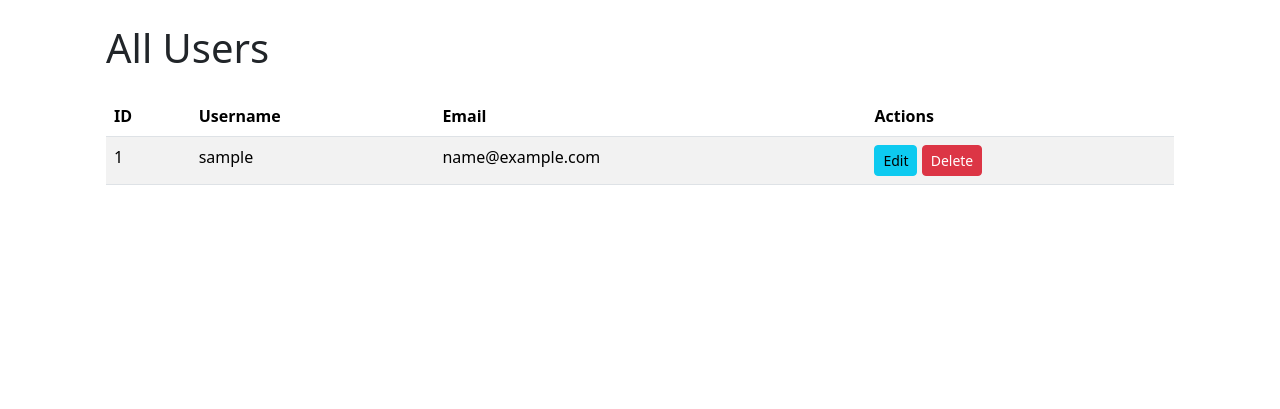
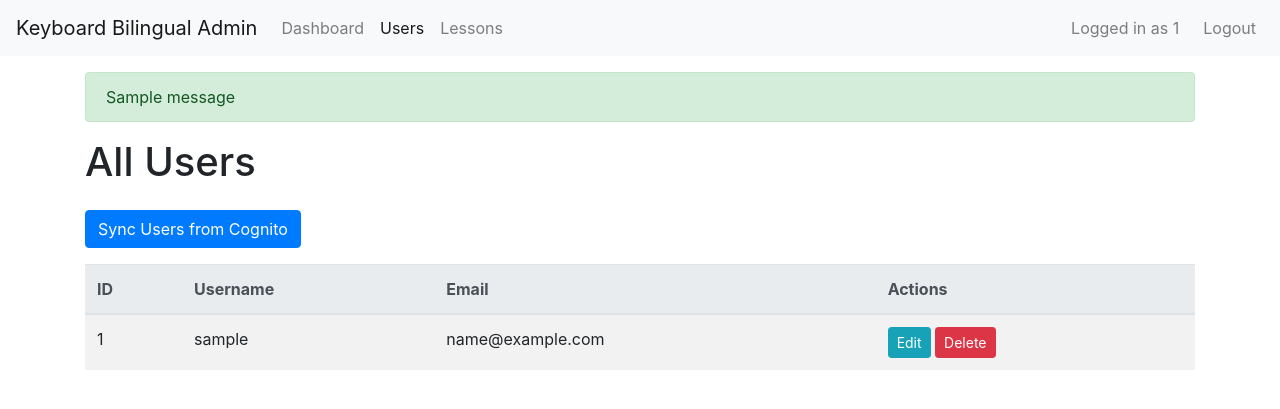
Before and after one commit to Paramvir12121/Keyboard_Bilingual, a Flask app: page /admin/users in a window 1280 px wide. Shown: the top 409 px of the page. Run offline with Flask 3, Linux system fonts and the light colour scheme; the visitor is signed in with stand-in values (Sample User, id 1); tables that the repository leaves empty hold one stand-in row (values such as "Sample post"); one stand-in notice (Sample message) is shown; some libraries are stand-ins or nearby versions.

Commit message:
admin login working

```diff
--- a/backend/admin.py
+++ b/backend/admin.py
@@ -4,6 +4,9 @@ from models import db
 from flask import current_app
 from models import User, Lesson, UserLesson, Setting, Payment
 from functools import wraps
+import hmac
+import hashlib
+import base64
 
 
 def admin_login_required(f):
@@ -17,6 +20,13 @@ def admin_login_required(f):
 
 def get_cognito_client():
     return boto3.client('cognito-idp', region_name=current_app.config['COGNITO_REGION'])
+
+#get secret hash
+def get_secret_hash(username, client_id, client_secret):
+    message = username + client_id
+    dig = hmac.new(client_secret.encode('utf-8'), msg=message.encode('utf-8'), digestmod=hashlib.sha256).digest()
+    return base64.b64encode(dig).decode()
+
 
 # Function to check if user is in the admin group
 def is_user_in_admin_group(username):
@@ -45,19 +55,24 @@ def admin_login():
         password = request.form['password']
         print(f"Attempting login for user: {username}")
 
+        client = get_cognito_client()
+        client_id = current_app.config['COGNITO_CLIENT_ID']
+        client_secret = current_app.config['COGNITO_CLIENT_SECRET']
+        secret_hash = get_secret_hash(username, client_id, client_secret)
+
         # Authenticate with Cognito
-        client = get_cognito_client()
         try:
             # AdminInitiateAuth for username and password authentication
-            response = client.admin_initiate_auth(
-                UserPoolId=current_app.config['COGNITO_USERPOOL_ID'],
-                ClientId=current_app.config['COGNITO_CLIENT_ID'],
-                AuthFlow='ADMIN_NO_SRP_AUTH',
+            response = client.initiate_auth(
+                ClientId=client_id,
+                AuthFlow='USER_PASSWORD_AUTH',
                 AuthParameters={
                     'USERNAME': username,
-                    'PASSWORD': password
+                    'PASSWORD': password,
+                    'SECRET_HASH': secret_hash
                 }
             )
+            print(f"Authentication response: {response}")
             print(f"Cognito authentication successful for user: {username}")
 
             # Retrieve tokens
@@ -86,11 +101,59 @@ def admin_login():
 
     return render_template('admin/login.html')
 
+@admin_bp.route('/logout')
+@admin_login_required
+def admin_logout():
+    session.clear()
+    flash('You have been logged out.', 'info')
+    return redirect(url_for('admin.admin_login'))
+
+@admin_bp.route('/sync_cognito_users', methods=['POST'])
+def sync_cognito_users():
+    client = get_cognito_client()
+
+    try:
+        # Fetch all users from Cognito
+        users_list = []
+        response = client.list_users(UserPoolId=current_app.config['COGNITO_USERPOOL_ID'])
+
+        while 'PaginationToken' in response:
+            users_list.extend(response['Users'])
+            response = client.list_users(
+                UserPoolId=current_app.config['COGNITO_USERPOOL_ID'],
+                PaginationToken=response['PaginationToken']
+            )
+        users_list.extend(response['Users'])
+
+        # Add users to the database
+        for cognito_user in users_list:
+            username = cognito_user['Username']
+            email = next(attr['Value'] for attr in cognito_user['Attributes'] if attr['Name'] == 'email')
+
+            # Check if the user already exists in the database
+            db_user = User.query.filter_by(username=username).first()
+
+            if not db_user:
+                # Add user to the database if it doesn't already exist
+                new_user = User(
+                    username=username,
+                    email=email,
+                    cognito_id=username
+                )
+                db.session.add(new_user)
+                db.session.commit()
+
+        flash(f"Successfully synced {len(users_list)} users from Cognito.", "success")
+    except client.exceptions.ClientError as error:
+        print(f"Error fetching users from Cognito: {error}")
+        flash(f"Failed to sync users: {error.response['Error']['Message']}", "danger")
+
+    return redirect(url_for('admin.view_users'))
 
 
 
 @admin_bp.route('/')
-# @admin_login_required
+@admin_login_required
 def admin_index():
     users_count = User.query.count()
     lessons_count = Lesson.query.count()
@@ -100,18 +163,18 @@ def admin_index():
 
 
 @admin_bp.route('/users')
-# @admin_login_required
+@admin_login_required
 def view_users():
     users = User.query.all()
     return render_template('admin/users.html', users=users)
 
 @admin_bp.route('/add_user', methods=['GET', 'POST'])
-# @admin_login_required
+@admin_login_required
 def add_user():
     pass
 
 @admin_bp.route('/edit_user/<int:user_id>', methods=['GET', 'POST'])
-# @admin_login_required
+@admin_login_required
 def edit_user(user_id):
     user = User.query.get_or_404(user_id)
     if request.method == 'POST':
@@ -122,7 +185,7 @@ def edit_user(user_id):
     return render_template('admin/edit_user.html', user=user)
 
 @admin_bp.route('/delete_user/<int:user_id>', methods=['POST'])
-# @admin_login_required
+@admin_login_required
 def delete_user(user_id):
     user = User.query.get(user_id)
     if user:
@@ -130,14 +193,15 @@ def delete_user(user_id):
         db.session.commit()
     return redirect(url_for('admin.view_users'))
 
+
 @admin_bp.route('/lessons')
-# @admin_login_required
+@admin_login_required
 def view_lessons():
     lessons = Lesson.query.all()
     return render_template('admin/lessons.html', lessons=lessons)
 
 @admin_bp.route('/add_lesson', methods=['GET', 'POST'])
-# @admin_login_required
+@admin_login_required
 def add_lesson():
     if request.method == 'POST':
         title = request.form['title']
@@ -160,7 +224,7 @@ def add_lesson():
     return render_template('admin/add_lesson.html')
 
 @admin_bp.route('/delete_lesson/<int:lesson_id>', methods=['POST'])
-# @admin_login_required
+@admin_login_required
 def delete_lesson(lesson_id):
     lesson = Lesson.query.get_or_404(lesson_id)
     db.session.delete(lesson)
@@ -168,7 +232,7 @@ def delete_lesson(lesson_id):
     return redirect(url_for('admin.view_lessons'))
 
 @admin_bp.route('/update_lesson/<int:lesson_id>', methods=['GET', 'POST'])
-# @admin_login_required
+@admin_login_required
 def update_lesson(lesson_id):
     lesson = Lesson.query.get_or_404(lesson_id)
     if request.method == 'POST':
--- a/backend/templates/admin/users.html
+++ b/backend/templates/admin/users.html
@@ -1,10 +1,15 @@
-<!-- templates/admin/users.html -->
 {% extends 'layout.html' %}
+
 {% block title %}Users{% endblock %}
 
 {% block content %}
 <div class="container">
     <h1 class="mb-4">All Users</h1>
+    <!-- Sync Button -->
+    <form action="{{ url_for('admin.sync_cognito_users') }}" method="POST">
+        <button type="submit" class="btn btn-primary mb-3">Sync Users from Cognito</button>
+    </form>
+
     <table class="table table-striped">
         <thead class="thead-light">
             <tr>
--- a/backend/templates/layout.html
+++ b/backend/templates/layout.html
@@ -1,18 +1,74 @@
-<!-- templates/layout.html -->
 <!DOCTYPE html>
-<html>
+<html lang="en">
 <head>
-    <title>{% block title %}Admin Panel{% endblock %}</title>
+    <meta charset="UTF-8">
+    <title>{% block title %}Your App{% endblock %}</title>
+    <!-- Bootstrap CSS -->
+    <link rel="stylesheet" href="https://stackpath.bootstrapcdn.com/bootstrap/4.5.0/css/bootstrap.min.css">
+    <!-- Your custom CSS -->
     <link rel="stylesheet" href="{{ url_for('static', filename='css/styles.css') }}">
-    <link href="https://cdn.jsdelivr.net/npm/bootstrap@5.3.3/dist/css/bootstrap.min.css" rel="stylesheet" integrity="sha384-QWTKZyjpPEjISv5WaRU9OFeRpok6YctnYmDr5pNlyT2bRjXh0JMhjY6hW+ALEwIH" crossorigin="anonymous">
 </head>
 <body>
-    <nav>
-        <!-- Navigation links -->
-    </nav>
-    <div class="container p-4">
-        {% block content %}{% endblock %}
+
+<!-- Navbar -->
+<nav class="navbar navbar-expand-lg navbar-light bg-light">
+    <a class="navbar-brand" href="{{ url_for('admin.admin_index') }}">Keyboard Bilingual Admin</a>
+    <button class="navbar-toggler" type="button" data-toggle="collapse" data-target="#navbarNav"
+        aria-controls="navbarNav" aria-expanded="false" aria-label="Toggle navigation">
+        <span class="navbar-toggler-icon"></span>
+    </button>
+
+    <div class="collapse navbar-collapse" id="navbarNav">
+        {% if session.get('admin_logged_in') %}
+        <ul class="navbar-nav mr-auto">
+            <li class="nav-item{% if request.endpoint == 'admin.admin_index' %} active{% endif %}">
+                <a class="nav-link" href="{{ url_for('admin.admin_index') }}">Dashboard</a>
+            </li>
+            <li class="nav-item{% if request.endpoint == 'admin.view_users' %} active{% endif %}">
+                <a class="nav-link" href="{{ url_for('admin.view_users') }}">Users</a>
+            </li>
+            <li class="nav-item{% if request.endpoint == 'admin.view_lessons' %} active{% endif %}">
+                <a class="nav-link" href="{{ url_for('admin.view_lessons') }}">Lessons</a>
+            </li>
+        </ul>
+        <ul class="navbar-nav">
+            <li class="nav-item">
+                <span class="navbar-text mr-3">Logged in as {{ session['admin_user_id'] }}</span>
+            </li>
+            <li class="nav-item">
+                <a class="nav-link" href="{{ url_for('admin.admin_logout') }}">Logout</a>
+            </li>
+        </ul>
+        {% else %}
+        <ul class="navbar-nav ml-auto">
+            <li class="nav-item{% if request.endpoint == 'admin.admin_login' %} active{% endif %}">
+                <a class="nav-link" href="{{ url_for('admin.admin_login') }}">Login</a>
+            </li>
+        </ul>
+        {% endif %}
     </div>
-    <script src="https://cdn.jsdelivr.net/npm/bootstrap@5.3.3/dist/js/bootstrap.bundle.min.js" integrity="sha384-YvpcrYf0tY3lHB60NNkmXc5s9fDVZLESaAA55NDzOxhy9GkcIdslK1eN7N6jIeHz" crossorigin="anonymous"></script>
+</nav>
+
+<!-- Flash Messages -->
+{% with messages = get_flashed_messages(with_categories=true) %}
+  {% if messages %}
+    <div class="container mt-3">
+      {% for category, message in messages %}
+        <div class="alert alert-{{ category }}" role="alert">
+          {{ message }}
+        </div>
+      {% endfor %}
+    </div>
+  {% endif %}
+{% endwith %}
+
+<!-- Main Content -->
+{% block content %}
+{% endblock %}
+
+<!-- Bootstrap JS and dependencies -->
+<script src="https://code.jquery.com/jquery-3.5.1.slim.min.js"></script>
+<script src="https://cdn.jsdelivr.net/npm/bootstrap@4.5.0/dist/js/bootstrap.bundle.min.js"></script>
+
 </body>
 </html>
```
